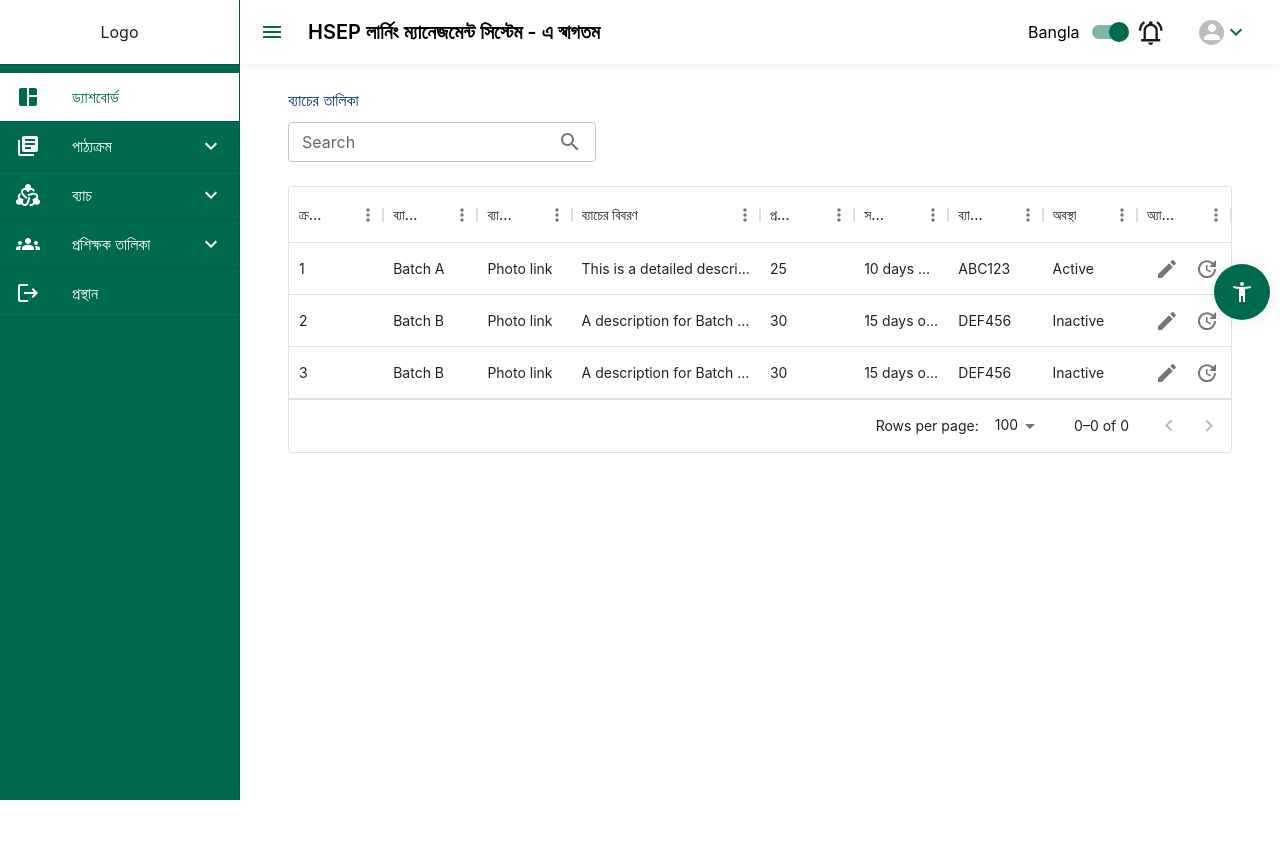
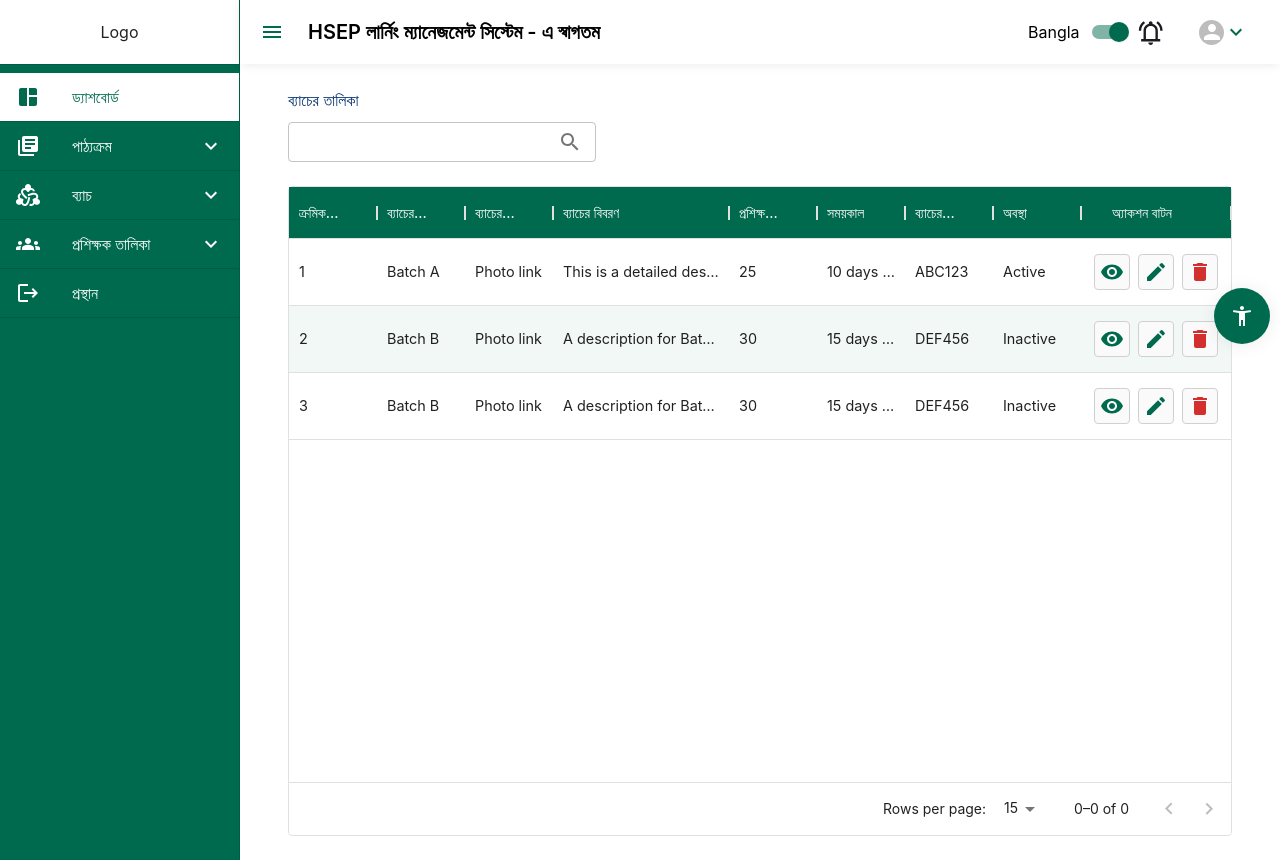
Before and after one commit to affan-habib/admin-panel, a React (Create React App) app: page /submenu4 in a window 1280 px wide. Before the commit the page ends 800 px from the top, so only its background shows below. Built offline with nearby package versions, Linux system fonts and the light colour scheme.

Commit message:
menu items added, batch creation form , course list updated

```diff
--- a/src/components/layouts/DashboardLayout.tsx
+++ b/src/components/layouts/DashboardLayout.tsx
@@ -7,7 +7,6 @@ import Divider from '@mui/material/Divider';
 import { Outlet, useNavigate } from 'react-router-dom';
 import Sidebar from './Sidebar';
 import Header from './Header';
-import Accessibility from 'components/common/Accessibility';
 
 const drawerWidth = 240;
 
--- a/src/components/layouts/Sidebar.tsx
+++ b/src/components/layouts/Sidebar.tsx
@@ -109,7 +109,7 @@ const Sidebar: React.FC<SidebarProps> = ({ handleLogout }) => {
                           ? '#4caf50'
                           : '#023F12',
                       color:
-                        selectedSubMenu === subItem.path ? 'white' : 'white',
+                        selectedSubMenu === subItem.path ? 'yellow' : 'white',
                       '&:hover': {
                         backgroundColor: '#4caf50',
                         color: 'white',
@@ -117,7 +117,14 @@ const Sidebar: React.FC<SidebarProps> = ({ handleLogout }) => {
                     }}
                   >
                     {subItem.icon && (
-                      <ListItemIcon sx={{ color: 'white' }}>
+                      <ListItemIcon
+                        sx={{
+                          color:
+                            selectedSubMenu === subItem.path
+                              ? 'yellow'
+                              : 'white',
+                        }}
+                      >
                         {subItem.icon}
                       </ListItemIcon>
                     )}
--- a/src/components/layouts/menu-items.tsx
+++ b/src/components/layouts/menu-items.tsx
@@ -1,11 +1,7 @@
-import { SvgIcon } from '@mui/material';
-// import InventoryIcon from '@mui/icons-material/Inventory';
-// import ShoppingCartCheckoutIcon from '@mui/icons-material/ShoppingCartCheckout';
 import AddCircleIcon from '@mui/icons-material/AddCircle';
 import LibraryBooksIcon from '@mui/icons-material/LibraryBooks';
 import Diversity2Icon from '@mui/icons-material/Diversity2';
 import GroupsIcon from '@mui/icons-material/Groups';
-import LogoutIcon from '@mui/icons-material/Logout';
 import SpaceDashboardIcon from '@mui/icons-material/SpaceDashboard';
 import { useTranslation } from 'react-i18next';
 
@@ -40,6 +36,11 @@ export const useGetMenuItems = (): MenuItem[] => {
           title: t('setStudentLimits'),
           icon: <LibraryBooksIcon />,
           path: '/submenu3',
+        },
+        {
+          title: t('courseList'),
+          icon: <LibraryBooksIcon />,
+          path: '/course-list',
         },
       ],
     },
--- a/src/core/batch/BatchList.tsx
+++ b/src/core/batch/BatchList.tsx
@@ -1,31 +1,23 @@
 import React from 'react';
-import { DataGrid } from '@mui/x-data-grid';
+import { GridColDef } from '@mui/x-data-grid';
 import {
-  Box,
-  Card,
   Container,
   IconButton,
   InputAdornment,
+  Stack,
   TextField,
   Typography,
 } from '@mui/material';
 import { useTranslation } from 'react-i18next';
 import EditIcon from '@mui/icons-material/Edit';
-import UpdateIcon from '@mui/icons-material/Update';
+import VisibilityIcon from '@mui/icons-material/Visibility';
 import DeleteIcon from '@mui/icons-material/Delete';
 import { SearchOutlined } from '@mui/icons-material';
+import MuiTable from 'components/tables/MuiTable';
 
-interface MuiTableProps {
-  // ...other props
-}
-
-const BatchList: React.FC<MuiTableProps> = (
-  {
-    /* ...other props */
-  },
-) => {
+const BatchList: React.FC = () => {
   const { t } = useTranslation();
-  const columns = [
+  const columns: GridColDef[] = [
     { field: 'serialNo', headerName: t('serialNumber'), flex: 1 },
     { field: 'batchName', headerName: t('batchName'), flex: 1 },
     { field: 'batchPhoto', headerName: t('batchPhoto'), flex: 1 },
@@ -37,19 +29,45 @@ const BatchList: React.FC<MuiTableProps> = (
     {
       field: 'actionButton',
       headerName: t('actionButton'),
-      flex: 1,
-      renderCell: () => (
-        <Box>
-          <IconButton aria-label="Edit">
-            <EditIcon />
+      align: 'center',
+      headerAlign: 'center',
+      width: 150,
+      renderCell: (params) => (
+        <Stack direction="row" spacing={1}>
+          <IconButton
+            aria-label="view"
+            size="small"
+            style={{
+              backgroundColor: '#FAFAFA',
+              borderRadius: '4px',
+              border: '1px solid #D0D0D0',
+            }}
+          >
+            <VisibilityIcon sx={{ color: 'primary.main' }} />
           </IconButton>
-          <IconButton aria-label="Update">
-            <UpdateIcon />
+          <IconButton
+            aria-label="edit"
+            size="small"
+            style={{
+              backgroundColor: '#FAFAFA',
+              borderRadius: '4px',
+              border: '1px solid #D0D0D0',
+            }}
+          >
+            <EditIcon sx={{ color: 'primary.main' }} />
           </IconButton>
-          <IconButton aria-label="Delete">
-            <DeleteIcon />
+          <IconButton
+            aria-label="delete"
+            size="small"
+            style={{
+              backgroundColor: '#FAFAFA',
+              borderRadius: '4px',
+              border: '1px solid #D0D0D0',
+            }}
+          >
+            <DeleteIcon sx={{ color: 'error.main' }} />
           </IconButton>
-        </Box>
+        </Stack>
       ),
     },
   ];
@@ -65,7 +83,6 @@ const BatchList: React.FC<MuiTableProps> = (
       timeline: '10 days online, 5 days offline',
       batchCode: 'ABC123',
       status: 'Active',
-      // actionButton: () => true,
     },
     {
       id: 2,
@@ -77,7 +94,6 @@ const BatchList: React.FC<MuiTableProps> = (
       timeline: '15 days online, 7 days offline',
       batchCode: 'DEF456',
       status: 'Inactive',
-      // actionButton: 'Edit/Delete',
     },
     {
       id: 3,
@@ -89,9 +105,7 @@ const BatchList: React.FC<MuiTableProps> = (
       timeline: '15 days online, 7 days offline',
       batchCode: 'DEF456',
       status: 'Inactive',
-      // actionButton: 'Edit/Delete',
     },
-    // Add more rows as needed
   ];
 
   return (
@@ -102,7 +116,6 @@ const BatchList: React.FC<MuiTableProps> = (
       <TextField
         size="small"
         sx={{ mb: 3 }}
-        label="Search"
         variant="outlined"
         InputProps={{
           endAdornment: (
@@ -112,12 +125,7 @@ const BatchList: React.FC<MuiTableProps> = (
           ),
         }}
       />
-      <DataGrid
-        pagination
-        paginationMode="server"
-        rows={rows}
-        columns={columns}
-      />
+      <MuiTable rows={rows} columns={columns} getRowId={(row: any) => row.id} />
     </Container>
   );
 };
--- a/src/core/batch/CreateBatch.tsx
+++ b/src/core/batch/CreateBatch.tsx
@@ -39,7 +39,7 @@ const CreateBatch: React.FC = () => {
   };
 
   return (
-    <Container>
+    <Container maxWidth="xl">
       <Formik
         initialValues={initialValues}
         validationSchema={validationSchema}
--- a/src/locale/bn.json
+++ b/src/locale/bn.json
@@ -24,16 +24,16 @@
   "clms": "সিএলএমএস",
   "allRightResereved": "সমস্ত অধিকার সংরক্ষিত |",
   "privacyConditions": "গোপনীয়তা নীতি | শর্তাবলী ",
-  "dashboardTitle" : "ড্যাশবোর্ড",
-  "curriculum" : "পাঠ্যক্রম",
-  "curriculumSubmenu1":"",
-  "batch" : "ব্যাচ",
-  "batchSubmenu1" : "ব্যাচ তৈরি করুন",
-  "batchSubmenu2" : "আমন্ত্রনপত্র পাঠান",
-  "batchSubmenu3" : "প্রশিক্ষণার্থী সীমাবদ্ধতা সেট",
-  "batchSubmenu4" : "ব্যাচ সংখ্যা",
-  "trainerList" : "প্রশিক্ষক তালিকা",
-  "leave" : "প্রস্থান",
+  "dashboardTitle": "ড্যাশবোর্ড",
+  "curriculum": "পাঠ্যক্রম",
+  "curriculumSubmenu1": "",
+  "batch": "ব্যাচ",
+  "batchSubmenu1": "ব্যাচ তৈরি করুন",
+  "batchSubmenu2": "আমন্ত্রনপত্র পাঠান",
+  "batchSubmenu3": "প্রশিক্ষণার্থী সীমাবদ্ধতা সেট",
+  "batchSubmenu4": "ব্যাচের তালিকা ",
+  "trainerList": "প্রশিক্ষক তালিকা",
+  "leave": "প্রস্থান",
   "register": "নিবন্ধন করুন",
   "serialNumber": "ক্রমিক সংখ্যা",
   "batchName": "ব্যাচের নাম",
@@ -45,8 +45,8 @@
   "status": "অবস্থা",
   "actionButton": "অ্যাকশন বাটন",
   "formativeAssessmentSystem": "ফর্মাটিভ এসেসমেন্ট সিটেম",
-  "userProfile" : "ব্যবহারকারী প্রোফাইল",
-  "fullName" : "পুরো নাম",
-  "role" : "ভূমিকা",
-  "bio" : "বায়ো"
+  "userProfile": "ব্যবহারকারী প্রোফাইল",
+  "fullName": "পুরো নাম",
+  "role": "ভূমিকা",
+  "bio": "বায়ো"
 }
--- a/src/locale/en.json
+++ b/src/locale/en.json
@@ -31,7 +31,7 @@
   "batchSubmenu1": "Create Batch",
   "batchSubmenu2": "Send Invitation",
   "batchSubmenu3": "Set Student Limits",
-  "batchSubmenu4" : "Batch Number",
+  "batchSubmenu4" : "Batch List",
   "trainerList": "Trainer List",
   "leave": "Leave",
   "register": "Register",
```
